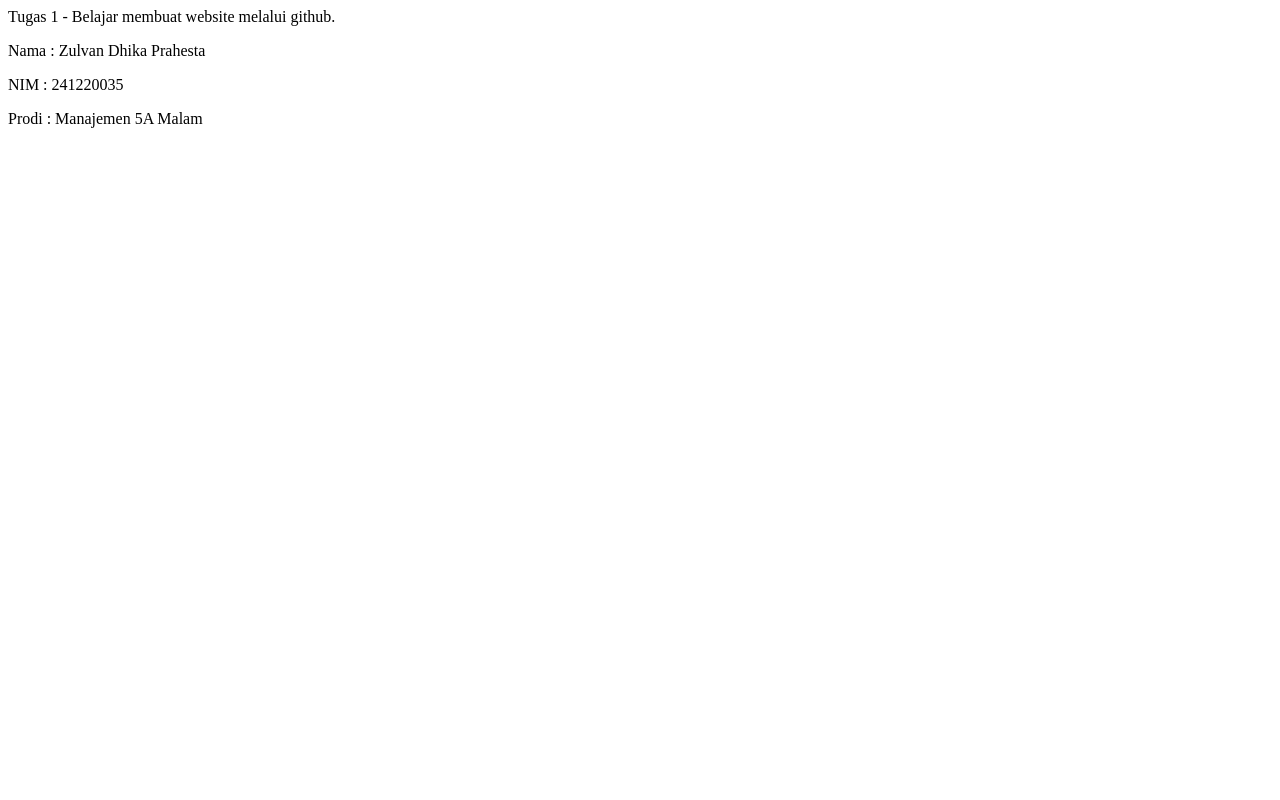
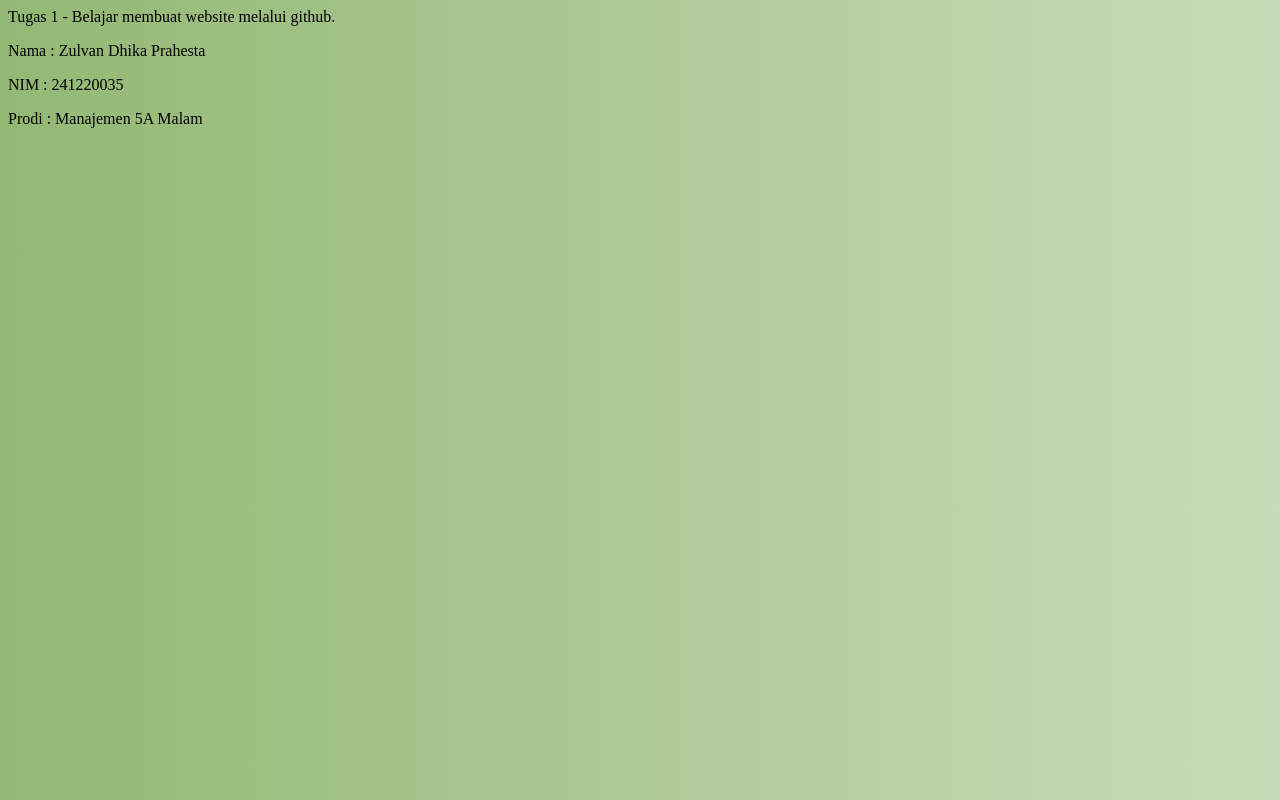
Before and after one commit to ZulvanDhika/Belajar3, a plain HTML site: page index.html in a window 1280 px wide. Drawn offline with Linux system fonts and the light colour scheme.

Commit message:
Update index.html

```diff
--- a/index.html
+++ b/index.html
@@ -2,6 +2,19 @@
     <head>
         <title>Tugas Sistem Informasi Manajemen</title>
     </head>
+<style>
+{
+    min-height: 100%;
+}
+
+body {
+    background: -webkit-linear-gradient(left, #93B874, #C9DCB9);
+    background: -o-linear-gradient(right, #93B874, #C9DCB9);
+    background: -moz-linear-gradient(right, #93B874, #C9DCB9);
+    background: linear-gradient(to right, #93B874, #C9DCB9);
+    background-color: #93B874;
+}
+</style>
     <body>
         <p>Tugas 1 - Belajar membuat website melalui github.</p>
         <p>Nama : Zulvan Dhika Prahesta</p>
```
